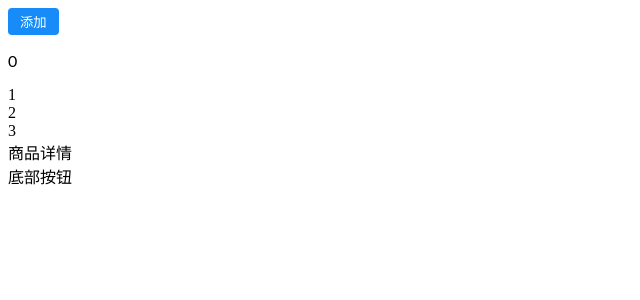
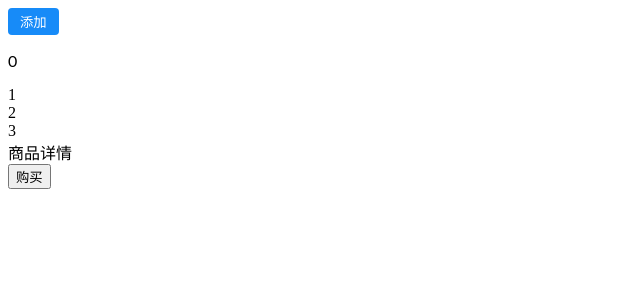
Before and after one commit to zhangxiongxin/react-demo, a React (Create React App) app: page / in a window 1280 px wide. Shown: the top 300 px of the page, without its empty margins (0-640 px from the left). Built offline with nearby package versions, Linux system fonts and the light colour scheme.

Commit message:
1 file modified, 2 added

```diff
--- a/src/App.tsx
+++ b/src/App.tsx
@@ -2,9 +2,13 @@ import * as React from 'react';
 import { useState } from 'react';
 import GoodsDetail from './GoodsDetail';
 import Banner from './Banner';
+import Button from './Button';
 import './style.css';
 function footer() {
-  return <div>底部按钮</div>;
+  function onFooterBtnClick(event) {
+    console.log(event);
+  }
+  return <Button onClick={onFooterBtnClick}>购买</Button>;
 }
 export default function App() {
   const [count, setCount] = useState(0);
@@ -12,6 +16,9 @@ export default function App() {
     setCount(count + number);
   }
 
+  function onFooterBtnClick(event) {
+    console.log(event);
+  }
   return (
     <div>
       <button
--- /dev/null
+++ b/src/Button/Button.js
@@ -0,0 +1,8 @@
+import * as React from 'react';
+export default function Button({ size, type, disabled, children, onClick }) {
+  return (
+    <button disabled={disabled} onClick={onClick}>
+      {children}
+    </button>
+  );
+}
--- /dev/null
+++ b/src/Button/index.js
@@ -0,0 +1 @@
+export { default } from './Button';
```
